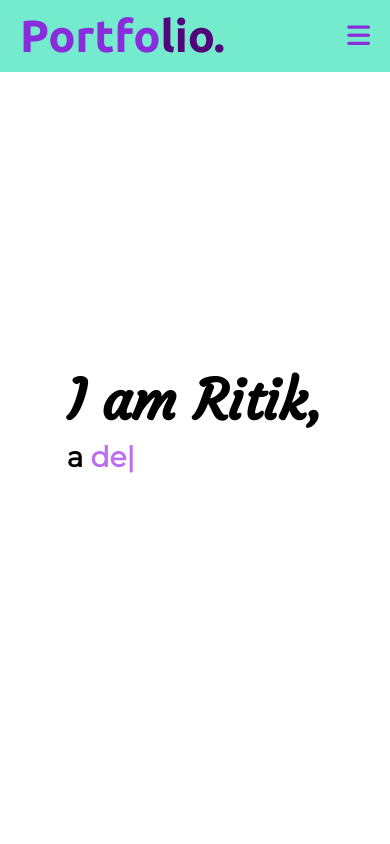
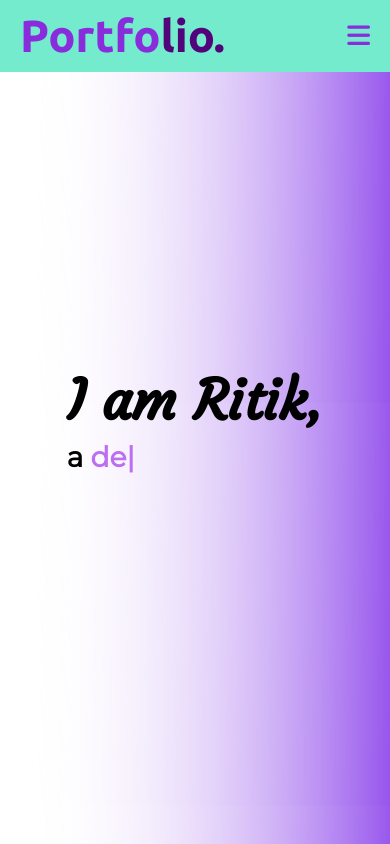
Before and after one commit to Ritik0602/Portfolio, a plain HTML site: page index.html in a window 390 px wide. Shown: the top 844 px of the page. Drawn offline with nearby package versions, Linux system fonts and the light colour scheme.

Commit message:
update background

```diff
--- a/styles.css
+++ b/styles.css
@@ -724,7 +724,8 @@ footer {
 
 @media (max-width: 730px) {
     .home {
-        background: none;
+        background: url(images/bg.png);
+        background-size: 100%;
     }
 
     .home .max-width {
```
Also changed, not shown: images/bg.png (added).
